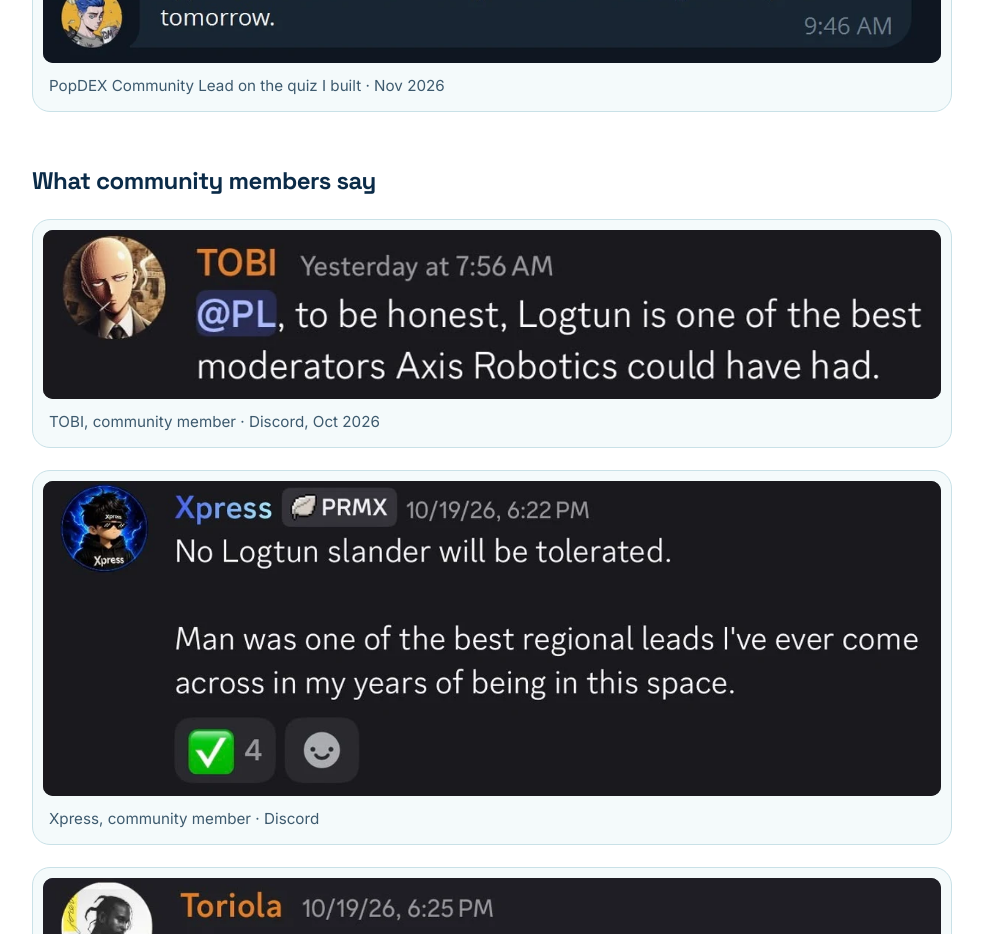
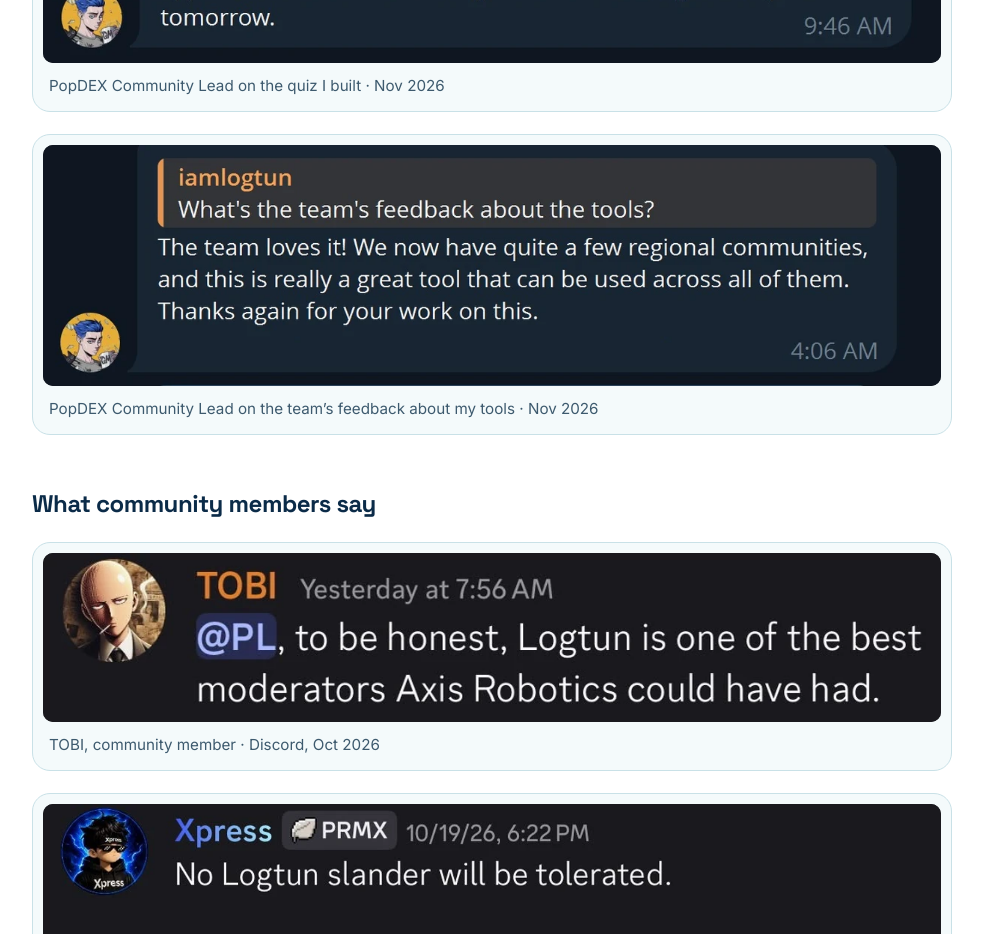
Before and after one commit to Logtun/portfolio, a plain HTML site: page index.html in a window 1280 px wide. Shown: the part 9360-10294 px from the top of the page, without its empty margins (48-1031 px from the left). Drawn offline with Linux system fonts and the light colour scheme.

Commit message:
Testimonials: PopDEX Community Lead on tools

```diff
--- a/index.html
+++ b/index.html
@@ -183,6 +183,10 @@
         <img src="img/testimonials/popdex-community-lead-nov-2026.webp" width="1200" height="394" loading="lazy" decoding="async" alt="Chat screenshot, November 2026. Replying to Iamlogtun&rsquo;s preview of the PopDEX quiz he built, the PopDEX Community Lead writes: &ldquo;Hey, sorry for the late reply! This looks amazing, really impressive work. Thanks so much for putting this together for the community, really appreciate the effort. Looking forward to testing it with you tomorrow.&rdquo;">
         <figcaption>PopDEX Community Lead on the quiz I built &middot; Nov 2026</figcaption>
       </figure>
+      <figure class="test reveal">
+        <img src="img/testimonials/popdex-community-lead-tools-nov-2026.webp" width="1200" height="322" loading="lazy" decoding="async" alt="Chat screenshot, November 2026. Asked for the team&rsquo;s feedback about the PopDEX tools Iamlogtun built, the PopDEX Community Lead replies: &ldquo;The team loves it! We now have quite a few regional communities, and this is really a great tool that can be used across all of them. Thanks again for your work on this.&rdquo;">
+        <figcaption>PopDEX Community Lead on the team&rsquo;s feedback about my tools &middot; Nov 2026</figcaption>
+      </figure>
     </div>
     <h3 class="subh">What community members say</h3>
     <div class="tests tests-members">
```
Also changed, not shown: img/testimonials/popdex-community-lead-tools-nov-2026.webp (added).
